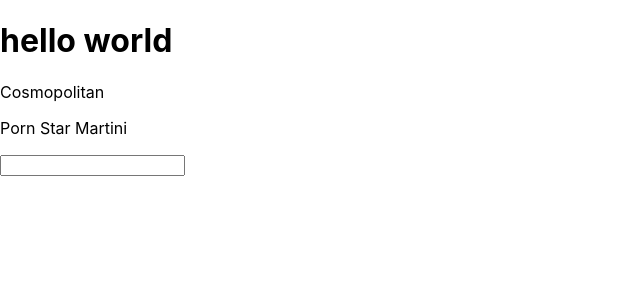
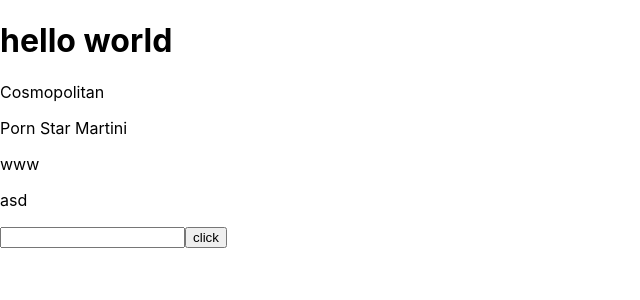
Before and after one commit to catalin-sandru/cocktail-price, a React (Create React App) app: page / in a window 1280 px wide. Shown: the top 300 px of the page, without its empty margins (0-640 px from the left). Built offline with nearby package versions, Linux system fonts and the light colour scheme; data requests are answered from the project's data file.

Commit message:
added input to generate back-end data into json file

```diff
--- a/src/component/cocktail/add-cocktail/add-cocktail.jsx
+++ b/src/component/cocktail/add-cocktail/add-cocktail.jsx
@@ -1,18 +1,39 @@
-import React, {Component} from 'react'
+import React, {Component} from 'react';
+import { BASE_URL } from '../constant';
+import axios from 'axios'
 
 class AddCocktail extends Component {
-  input = null
+  constructor(props) {
+    super(props)
+    this.input = null;
+    this.pushCocktail = this.pushCocktail.bind(this)
+  }
 
-  handleInputChange(event) {
-    console.log(event.target)
+  async pushCocktail(){
+    try {
+      await axios
+        .post(
+          `${BASE_URL}cocktail`,
+          {
+            name: this.input.value
+          },
+          {
+            'Content-Type': 'aplication/json'
+          }
+        )
+      this.props.orice(this.input.value);
+    } catch(e) {
+    }
   }
 
   render() {
     return(
       <p>
         <input
-          onChange = {this.handleInputChange}
-          ref={(element) => this.input = element} />
+          ref={e => this.input = e} />
+        <button
+          onClick = {this.pushCocktail}>
+        click </button>
       </p>
     )
   }
--- a/src/component/cocktail/cocktail.jsx
+++ b/src/component/cocktail/cocktail.jsx
@@ -1,8 +1,8 @@
 import React, { Component} from 'react'
 import AddCocktail from './add-cocktail'
+import { BASE_URL } from './constant'
 import axios from 'axios'
 
-const BASE_URL = 'http://localhost:3456/'
 
 class Cocktail extends Component{
 
@@ -17,12 +17,16 @@
     }
 
   componentDidMount(){
-    // axios
-    //   .get(`${BASE_URL}cocktail`)
-    //   .then(({data}) => {
-    //     this.setState({cocktail: data})
-    //   })
     this.getCocktail();
+  }
+
+  addCocktailToState = (something) => {
+    console.log(`this test should result in ${something}`)
+    this.setState({
+      cocktail: [...this.state.cocktail, {
+        name: something
+      }]
+    })
   }
 
   render(){
@@ -31,7 +35,7 @@
         [
         <div>{this.state.cocktail.map(cocktail => <p>{cocktail.name}</p>
         )}</div>,
-        <AddCocktail />
+        <AddCocktail orice={this.addCocktailToState} />
         ]
     )
   }
--- /dev/null
+++ b/src/component/cocktail/constant.jsx
@@ -0,0 +1,4 @@
+const BASE_URL = 'http://localhost:3456/'
+ export {
+   BASE_URL
+ }
--- a/src/data/data.json
+++ b/src/data/data.json
@@ -7,6 +7,14 @@
     {
       "id": 2,
       "name": "Porn Star Martini"
+    },
+    {
+      "name": "www",
+      "id": 3
+    },
+    {
+      "name": "asd",
+      "id": 4
     }
   ]
 }
```
